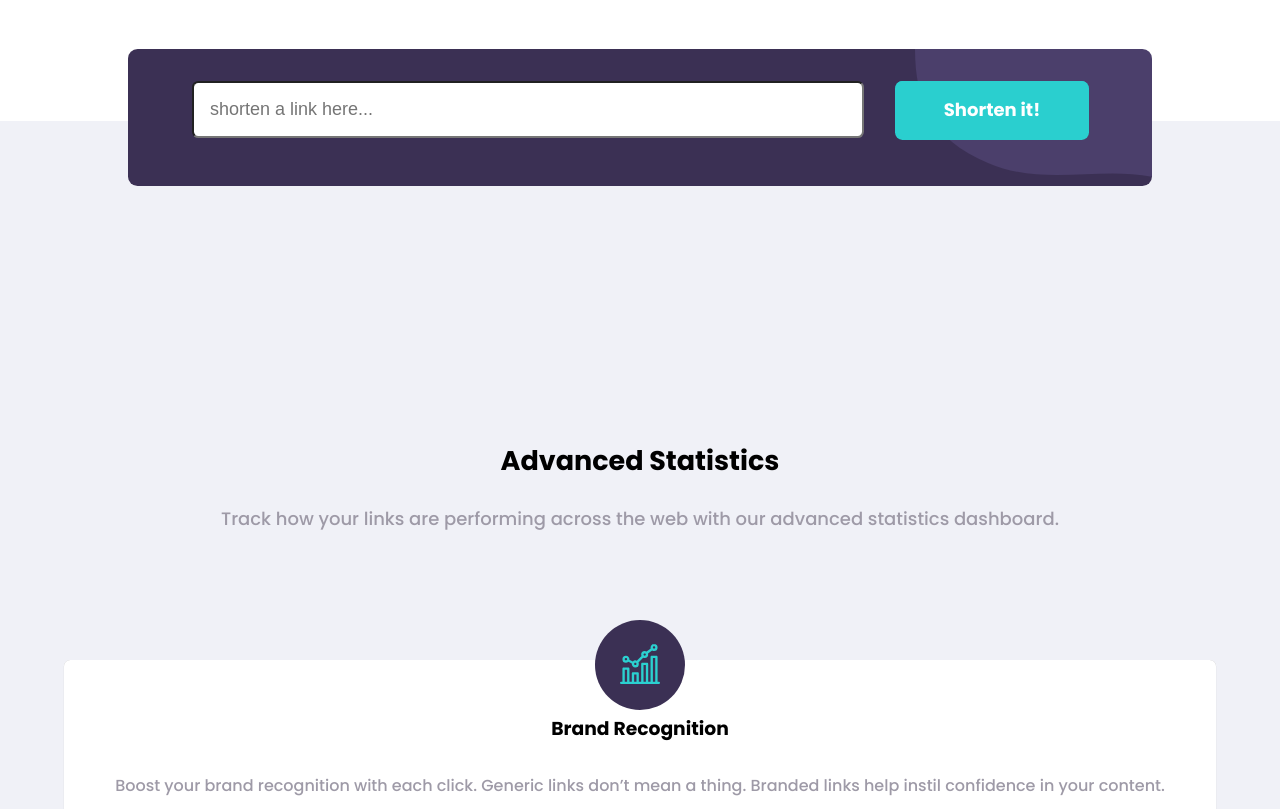
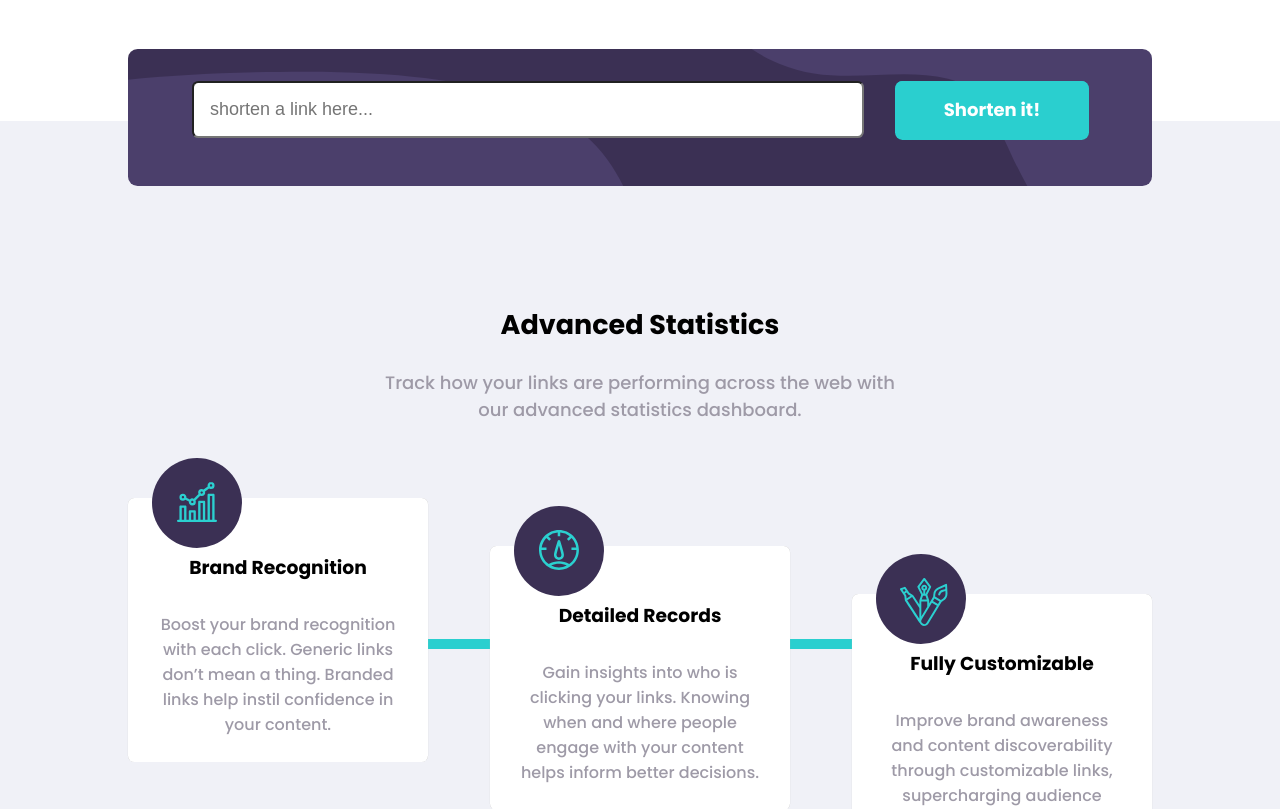
Before and after one commit to RxKachi/url-shortener, a React (Create React App) app: page / in a window 1280 px wide. Shown: the part 560-1369 px from the top of the page. Built offline with nearby package versions, Linux system fonts and the light colour scheme.

Commit message:
desktop optimisation of feature component

```diff
--- a/src/sass/features.scss
+++ b/src/sass/features.scss
@@ -1,11 +1,29 @@
 .features{
     width: 100%;
     padding: 4rem 0;
+
+    @media screen and (min-width: 769px){
+        width: 100%;
+        padding: 4rem 7% 0 7%;
+        margin-bottom: 10rem;
+    }
+
+    @media screen and (min-width: 1000px){
+        width: 100%;
+        padding: 4rem 10% 0 10%;
+        margin-bottom: 10rem;
+    }
+
 
     .features-heading{
         width: 90%;
         text-align: center;
         margin: 5%;
+
+        @media screen and (min-width: 769px){
+            width: 50%;
+            margin: 0 auto;
+        }
     }
 
     .feature-section{
@@ -13,6 +31,8 @@
         flex-direction: column;
         width: 100%;
         position: relative;
+        // align-items: center;
+        // justify-content: center;
 
         .line-through{
             flex: 1;
@@ -20,14 +40,45 @@
             width: 10px;
             background: $primary-color-light;
             position: absolute;
-            left: 49%;
+            left: 49.2%;
             top: 3rem;
+
+            @media screen and (min-width: 600px){
+                height: 600px;
+            }
+
+            @media screen and (min-width: 1000px){
+                width: 80%;
+                height: 10px;
+                left: 0rem;
+                top: 12rem;
+            }
         }
 
         .feature{
             width: 90%;
             margin: 5%;
             margin-top: 4rem;
+
+            @media screen and (min-width: 769px){
+                width: 100%;
+                padding: 0;
+                margin: 0;
+                margin-top: 5%;
+            }
+
+            @media screen and (min-width: 1000px){
+                display: flex;
+                justify-content: space-between;
+
+                & :nth-child(2){
+                    top: 3rem;
+                }
+
+                & :nth-child(3){
+                    top: 6rem;
+                }
+            }
 
 
             .feature-item{
@@ -44,6 +95,12 @@
                 font-size: 1rem;
                 margin-bottom: 5rem;
 
+                @media screen and (min-width: 1000px){
+                    width: 30%;
+                    max-width: 300px;
+                    margin-bottom: 0;
+                }
+
                 .icon-wrapper{
                     background: $primary-color-dark;
                     width: 90px;
@@ -52,6 +109,10 @@
                     padding: 1.5rem;
                     position: absolute;
                     top: -2.5rem;
+
+                    @media screen and (min-width: 1000px){
+                        left: 8%;
+                    }
                 }
 
                 & > p {
--- a/src/sass/main.scss
+++ b/src/sass/main.scss
@@ -18,11 +18,9 @@ body{
     // }
 }
 
-// @media screen and (min-width: 1440px){
-//     #root{
-//         width: 1440px;
-//     }
-// }
+#root{
+    max-width: 1600px;
+}
 
 @media screen and (min-width: 769px){
     #root{
--- a/src/sass/shortener.scss
+++ b/src/sass/shortener.scss
@@ -3,11 +3,11 @@
     padding-top: 6rem;
 
     @media screen and (min-width: 769px){
-        padding: 6rem 7%;
+        padding: 6rem 7% 0 7%;
     }
 
     @media screen and (min-width: 1000px){
-        padding: 6rem 10%;
+        padding: 6rem 10% 0 10%;
     }
 
     .shortener-input{
@@ -25,6 +25,8 @@
             margin: 0;
             top: -4.5rem;
             padding: 2rem;
+            background-image: url(../img/bg-shorten-desktop.svg);
+            background-position: 80% 20%;
 
             & > form {
                 display: flex;
```
